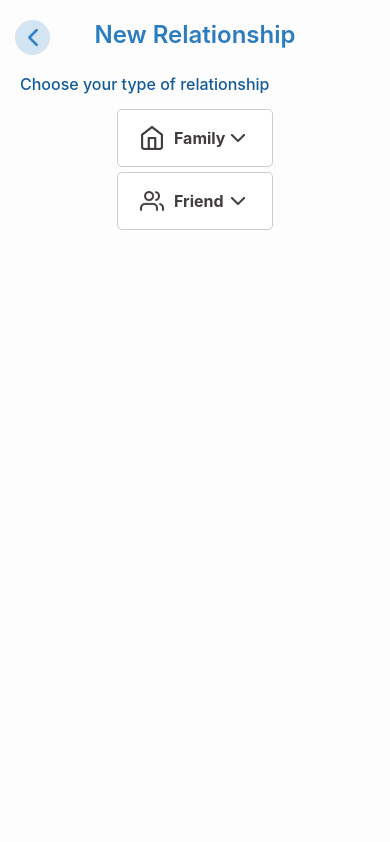
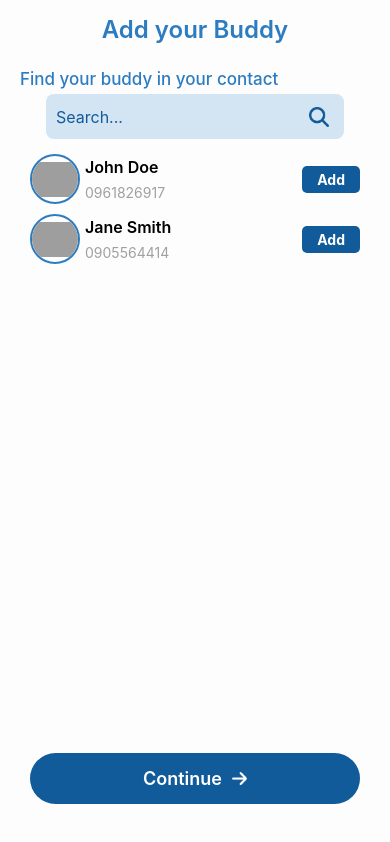
Before and after one commit to hoangphuc38/Buddy_Bound, a React Native app: screen /AddContact in a window 390 px wide. Built offline with nearby package versions, Linux system fonts and the light colour scheme; grey boxes are pictures that could not be loaded.

Commit message:
Form add relationship

```diff
--- a/src/navigation/Navigator.tsx
+++ b/src/navigation/Navigator.tsx
@@ -28,10 +28,7 @@ const Navigator = () => {
   return (
     <NavigationContainer theme={theme}>
       <Stack.Navigator screenOptions={{headerShown: false}}>
-        <Stack.Screen
-          name="NewRelationship"
-          component={NewRelationshipScreen}
-        />
+        <Stack.Screen name="AddContact" component={AddContactScreen} />
         <Stack.Screen name="Tabs" component={Tabs} />
       </Stack.Navigator>
     </NavigationContainer>
--- a/src/screens/AddContact.tsx
+++ b/src/screens/AddContact.tsx
@@ -6,6 +6,7 @@ import {
   TouchableOpacity,
   Image,
   FlatList,
+  Modal,
 } from 'react-native';
 import {AddContactScreenProps} from '../types/navigator.type';
 import {useState} from 'react';
@@ -75,18 +76,38 @@ const mockData = {
 
 const AddContactScreen = ({navigation}: AddContactScreenProps) => {
   const [addedUsers, setAddedUsers] = useState<number[]>([]);
+  const [modalVisible, setModalVisible] = useState(false);
+  const [selectedUser, setSelectedUser] = useState<
+    (typeof mockData.users)[0] | null
+  >(null);
+  const [relationship, setRelationship] = useState(''); // Trạng thái radio chính
+  const [parentChild, setParentChild] = useState(''); // Trạng thái Parent/Child
 
   const handleSearch = (query: string) => {
     console.log('Searching for:', query);
     // Thực hiện logic tìm kiếm tại đây (gọi API, lọc danh sách, ...)
   };
 
-  const handleToggleAdd = (userId: number) => {
-    setAddedUsers(prev =>
-      prev.includes(userId)
-        ? prev.filter(id => id !== userId)
-        : [...prev, userId],
-    );
+  const handleToggleAdd = (user: (typeof mockData.users)[0]) => {
+    if (addedUsers.includes(user.id)) {
+      // Loại người dùng ra khỏi danh sách nếu đã được thêm
+      setAddedUsers(prev => prev.filter(id => id !== user.id));
+    } else {
+      // Hiển thị modal để thêm người dùng mới
+      setSelectedUser(user);
+      setModalVisible(true);
+    }
+  };
+
+  const handleSend = () => {
+    if (selectedUser) {
+      setAddedUsers(prev => [...prev, selectedUser.id]);
+    }
+    setModalVisible(false);
+  };
+
+  const handleCancel = () => {
+    setModalVisible(false);
   };
 
   const Item = ({item}: {item: (typeof mockData.users)[0]}) => {
@@ -104,7 +125,7 @@ const AddContactScreen = ({navigation}: AddContactScreenProps) => {
         </View>
         <TouchableOpacity
           style={[styles.addButton, isAdded ? styles.added : styles.notAdded]}
-          onPress={() => handleToggleAdd(item.id)}>
+          onPress={() => handleToggleAdd(item)}>
           <Text style={styles.addButtonText}>{isAdded ? 'Added' : 'Add'}</Text>
         </TouchableOpacity>
       </View>
@@ -145,6 +166,163 @@ const AddContactScreen = ({navigation}: AddContactScreenProps) => {
           </View>
         </TouchableOpacity>
       </View>
+      {/* Modal */}
+      {selectedUser && (
+        <Modal
+          style={styles.modalContainer}
+          animationType="slide"
+          visible={modalVisible}
+          onRequestClose={() => setModalVisible(false)}>
+          <View style={styles.modalOverlay}>
+            <View style={styles.modalContent}>
+              <Text style={styles.modalTitle}>Relationship Request</Text>
+              <Text style={styles.modalText}>
+                Hi {selectedUser.name}, i want to set relationship with you as
+              </Text>
+              <View style={styles.radioBtnContainer}>
+                {/* Friend */}
+                <TouchableOpacity
+                  style={styles.radioContainer}
+                  onPress={() => setRelationship('Friend')}>
+                  <View
+                    style={[
+                      styles.radioCircle,
+                      {
+                        backgroundColor:
+                          relationship === 'Friend' ? '#125B9A' : '#d9d9d9',
+                      },
+                    ]}></View>
+                  <Text
+                    style={[
+                      styles.radioLabel,
+                      {
+                        color: relationship === 'Friend' ? '#125B9A' : '#000',
+                      },
+                    ]}>
+                    Friend
+                  </Text>
+                </TouchableOpacity>
+
+                {/* Family (Others) */}
+                <TouchableOpacity
+                  style={styles.radioContainer}
+                  onPress={() => setRelationship('FamilyOthers')}>
+                  <View
+                    style={[
+                      styles.radioCircle,
+                      {
+                        backgroundColor:
+                          relationship === 'FamilyOthers'
+                            ? '#125B9A'
+                            : '#d9d9d9',
+                      },
+                    ]}></View>
+                  <Text
+                    style={[
+                      styles.radioLabel,
+                      {
+                        color:
+                          relationship === 'FamilyOthers' ? '#125B9A' : '#000',
+                      },
+                    ]}>
+                    Family (Others)
+                  </Text>
+                </TouchableOpacity>
+
+                {/* Family (Parent-Child) */}
+                <TouchableOpacity
+                  style={styles.radioContainer}
+                  onPress={() => setRelationship('ParentChild')}>
+                  <View
+                    style={[
+                      styles.radioCircle,
+                      {
+                        backgroundColor:
+                          relationship === 'ParentChild'
+                            ? '#125B9A'
+                            : '#d9d9d9',
+                      },
+                    ]}></View>
+                  <Text style={styles.radioLabel}>Family (Parent-Child)</Text>
+                </TouchableOpacity>
+
+                {/* Sub-options for Parent-Child */}
+                {relationship === 'ParentChild' && (
+                  <View style={styles.subRadioContainer}>
+                    <Text style={styles.modalText}>For detail, you are:</Text>
+                    {/* Parent */}
+                    <View style={styles.subRadioOption}>
+                      <TouchableOpacity
+                        style={styles.radioContainer}
+                        onPress={() => setParentChild('Parent')}>
+                        <View
+                          style={[
+                            styles.radioCircle,
+                            {
+                              backgroundColor:
+                                parentChild === 'Parent'
+                                  ? '#125B9A'
+                                  : '#d9d9d9',
+                            },
+                          ]}></View>
+                        <Text
+                          style={[
+                            styles.radioLabel,
+                            {
+                              color:
+                                parentChild === 'Parent' ? '#125B9A' : '#000',
+                            },
+                          ]}>
+                          Parent
+                        </Text>
+                      </TouchableOpacity>
+
+                      {/* Child */}
+                      <TouchableOpacity
+                        style={styles.radioContainer}
+                        onPress={() => setParentChild('Child')}>
+                        <View
+                          style={[
+                            styles.radioCircle,
+                            {
+                              backgroundColor:
+                                parentChild === 'Child' ? '#125B9A' : '#d9d9d9',
+                            },
+                          ]}></View>
+                        <Text
+                          style={[
+                            styles.radioLabel,
+                            {
+                              color:
+                                parentChild === 'Child' ? '#125B9A' : '#000',
+                            },
+                          ]}>
+                          Child
+                        </Text>
+                      </TouchableOpacity>
+                    </View>
+                  </View>
+                )}
+              </View>
+              <View style={styles.modalActions}>
+                <TouchableOpacity
+                  style={[styles.modalButton, {backgroundColor: '#125B9A'}]}
+                  onPress={handleSend}>
+                  <Text style={styles.modalButtonText}>Send</Text>
+                </TouchableOpacity>
+                <TouchableOpacity
+                  style={[
+                    styles.modalButton,
+                    {backgroundColor: 'rgba(0, 0, 0, 0.6)'},
+                  ]}
+                  onPress={handleCancel}>
+                  <Text style={styles.modalButtonText}>Cancel</Text>
+                </TouchableOpacity>
+              </View>
+            </View>
+          </View>
+        </Modal>
+      )}
     </SafeAreaView>
   );
 };
@@ -222,7 +400,7 @@ const styles = StyleSheet.create({
   },
   continueBtn: {
     position: 'absolute',
-    bottom: 100,
+    bottom: 40,
     width: '100%',
     paddingHorizontal: 30,
   },
@@ -241,4 +419,74 @@ const styles = StyleSheet.create({
     paddingVertical: 15,
   },
   btnText: {color: '#fff', fontSize: 18, fontWeight: '600'},
+  modalOverlay: {
+    flex: 1,
+    backgroundColor: 'rgba(0, 0, 0, 0.5)', // Màu nền đen với độ mờ 0.5
+    justifyContent: 'center',
+    alignItems: 'center',
+  },
+  modalContainer: {
+    width: '100%',
+    flex: 1,
+    position: 'absolute',
+    backgroundColor: 'rgba(0, 0, 0, 0.37)',
+  },
+  modalContent: {
+    backgroundColor: '#fff',
+    paddingHorizontal: 19,
+    paddingVertical: 20,
+    alignItems: 'center',
+    borderRadius: 10,
+  },
+  modalTitle: {
+    fontSize: 22,
+    fontWeight: 500,
+    color: '#125B9A',
+  },
+  modalText: {
+    fontSize: 16,
+    fontWeight: 500,
+  },
+  modalButton: {
+    borderRadius: 5,
+    height: 45,
+    justifyContent: 'center',
+    paddingHorizontal: 145,
+  },
+  modalActions: {
+    gap: 10,
+  },
+  modalButtonText: {
+    fontSize: 16,
+    fontWeight: 500,
+    color: '#fff',
+  },
+  radioBtnContainer: {
+    alignSelf: 'flex-start',
+    gap: 5,
+    marginTop: 5,
+    marginBottom: 20,
+  },
+  radioContainer: {
+    flexDirection: 'row',
+    gap: 4,
+    alignItems: 'center',
+  },
+  radioCircle: {
+    height: 15,
+    width: 15,
+    borderRadius: 50,
+  },
+  radioLabel: {
+    fontSize: 16,
+  },
+  subRadioContainer: {
+    marginTop: 5,
+    gap: 10,
+  },
+  subRadioOption: {
+    flexDirection: 'row',
+    gap: 50,
+    alignItems: 'center',
+  },
 });
```
